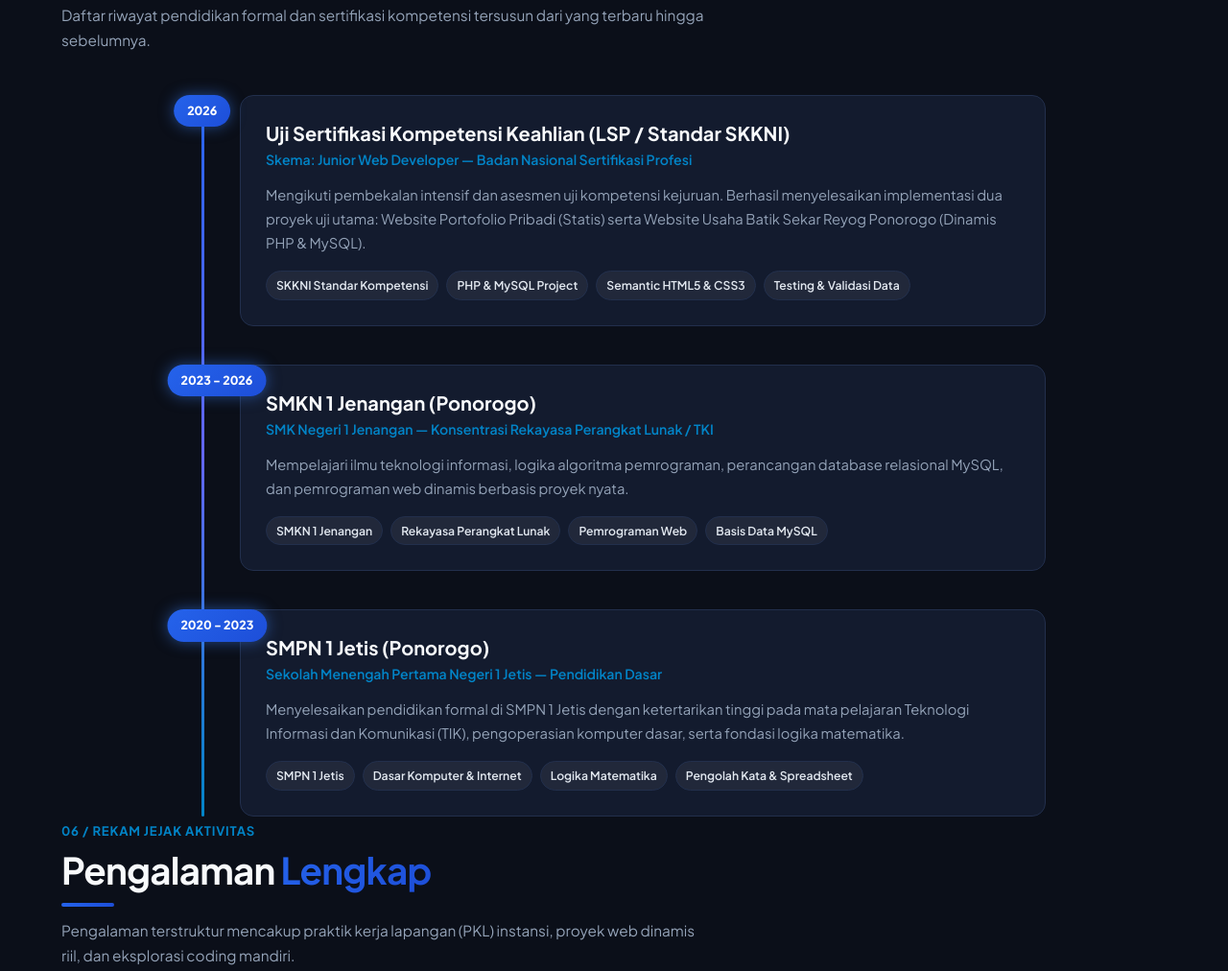
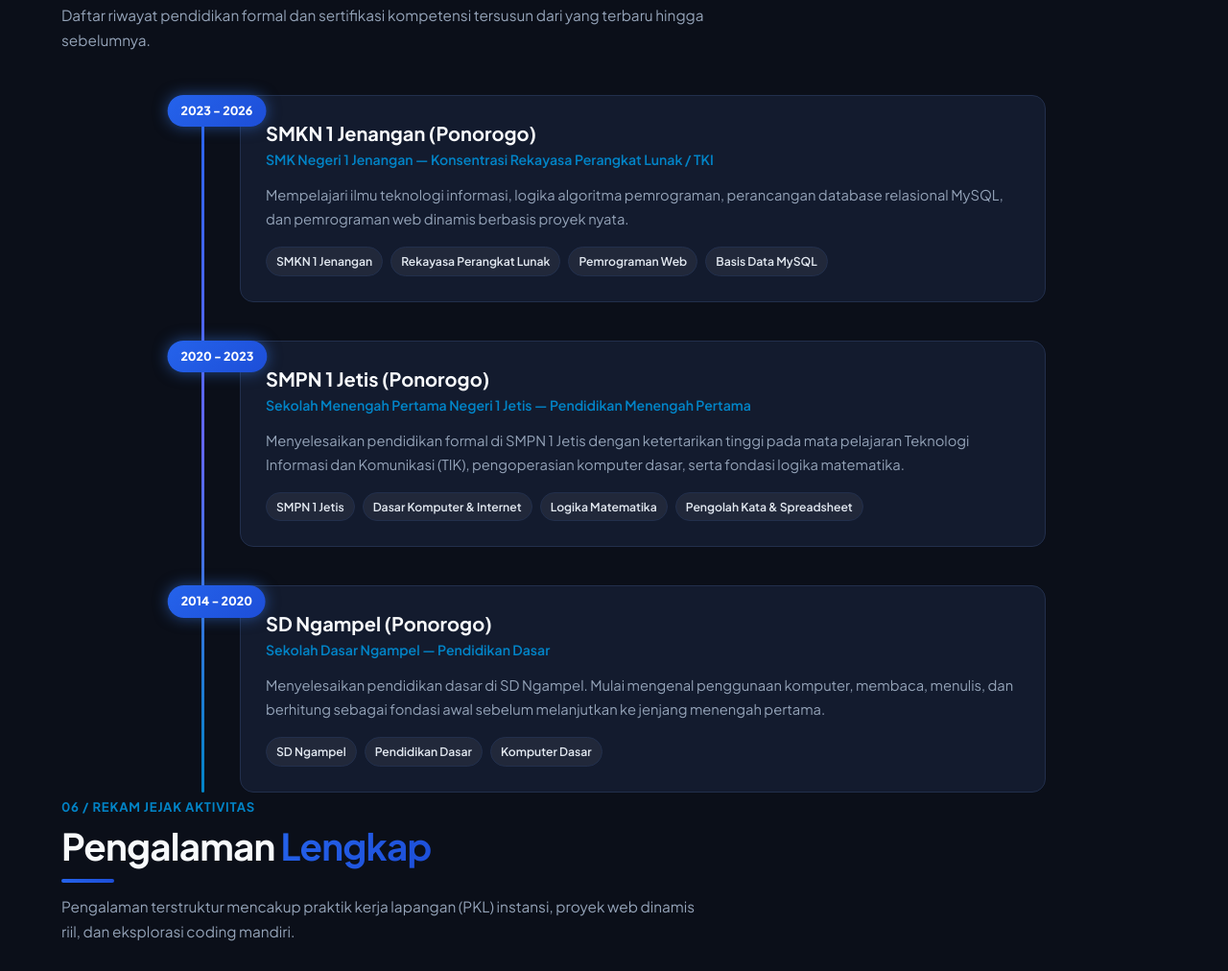
Before and after one commit to yusufmaulana18044-maker/profil-yusuf, a plain HTML site: page index.html in a window 1280 px wide. Shown: the part 2618-3630 px from the top of the page at 96% size. Drawn offline with Linux system fonts and the light colour scheme.

Commit message:
fix(pendidikan): ganti LSP/SKKNI dengan SD Ngampel - timeline sekarang SD, SMP, SMK

```diff
--- a/index.html
+++ b/index.html
@@ -359,27 +359,7 @@
         </div>
 
         <div class="timeline">
-          <!-- Item 1 (Terbaru - 2026) -->
-          <div class="timeline-item">
-            <div class="timeline-badge">2026</div>
-            <div class="timeline-content">
-              <div class="timeline-header">
-                <h3>Uji Sertifikasi Kompetensi Keahlian (LSP / Standar SKKNI)</h3>
-                <span class="timeline-sub">Skema: Junior Web Developer — Badan Nasional Sertifikasi Profesi</span>
-              </div>
-              <p class="timeline-desc">
-                Mengikuti pembekalan intensif dan asesmen uji kompetensi kejuruan. Berhasil menyelesaikan implementasi dua proyek uji utama: Website Portofolio Pribadi (Statis) serta Website Usaha Batik Sekar Reyog Ponorogo (Dinamis PHP &amp; MySQL).
-              </p>
-              <div class="timeline-tags">
-                <span>SKKNI Standar Kompetensi</span>
-                <span>PHP &amp; MySQL Project</span>
-                <span>Semantic HTML5 &amp; CSS3</span>
-                <span>Testing &amp; Validasi Data</span>
-              </div>
-            </div>
-          </div>
-
-          <!-- Item 2 (2023 - 2026) -->
+          <!-- Item 1 (Terbaru - 2023 - 2026) -->
           <div class="timeline-item">
             <div class="timeline-badge">2023 - 2026</div>
             <div class="timeline-content">
@@ -399,13 +379,13 @@
             </div>
           </div>
 
-          <!-- Item 3 (2020 - 2023) -->
+          <!-- Item 2 (2020 - 2023) -->
           <div class="timeline-item">
             <div class="timeline-badge">2020 - 2023</div>
             <div class="timeline-content">
               <div class="timeline-header">
                 <h3>SMPN 1 Jetis (Ponorogo)</h3>
-                <span class="timeline-sub">Sekolah Menengah Pertama Negeri 1 Jetis — Pendidikan Dasar</span>
+                <span class="timeline-sub">Sekolah Menengah Pertama Negeri 1 Jetis — Pendidikan Menengah Pertama</span>
               </div>
               <p class="timeline-desc">
                 Menyelesaikan pendidikan formal di SMPN 1 Jetis dengan ketertarikan tinggi pada mata pelajaran Teknologi Informasi dan Komunikasi (TIK), pengoperasian komputer dasar, serta fondasi logika matematika.
@@ -415,6 +395,25 @@
                 <span>Dasar Komputer &amp; Internet</span>
                 <span>Logika Matematika</span>
                 <span>Pengolah Kata &amp; Spreadsheet</span>
+              </div>
+            </div>
+          </div>
+
+          <!-- Item 3 (2014 - 2020) -->
+          <div class="timeline-item">
+            <div class="timeline-badge">2014 - 2020</div>
+            <div class="timeline-content">
+              <div class="timeline-header">
+                <h3>SD Ngampel (Ponorogo)</h3>
+                <span class="timeline-sub">Sekolah Dasar Ngampel — Pendidikan Dasar</span>
+              </div>
+              <p class="timeline-desc">
+                Menyelesaikan pendidikan dasar di SD Ngampel. Mulai mengenal penggunaan komputer, membaca, menulis, dan berhitung sebagai fondasi awal sebelum melanjutkan ke jenjang menengah pertama.
+              </p>
+              <div class="timeline-tags">
+                <span>SD Ngampel</span>
+                <span>Pendidikan Dasar</span>
+                <span>Komputer Dasar</span>
               </div>
             </div>
           </div>
```
